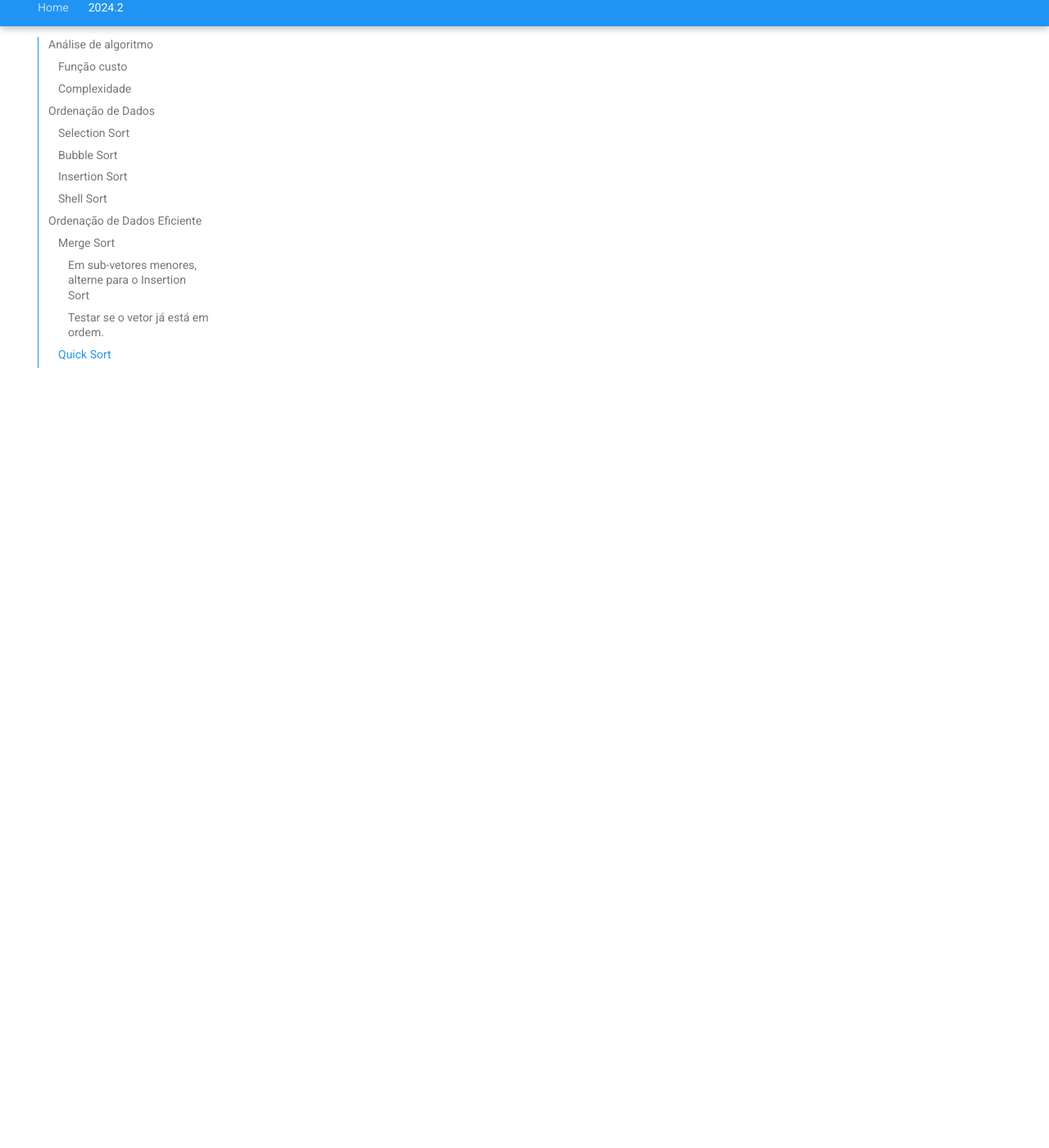
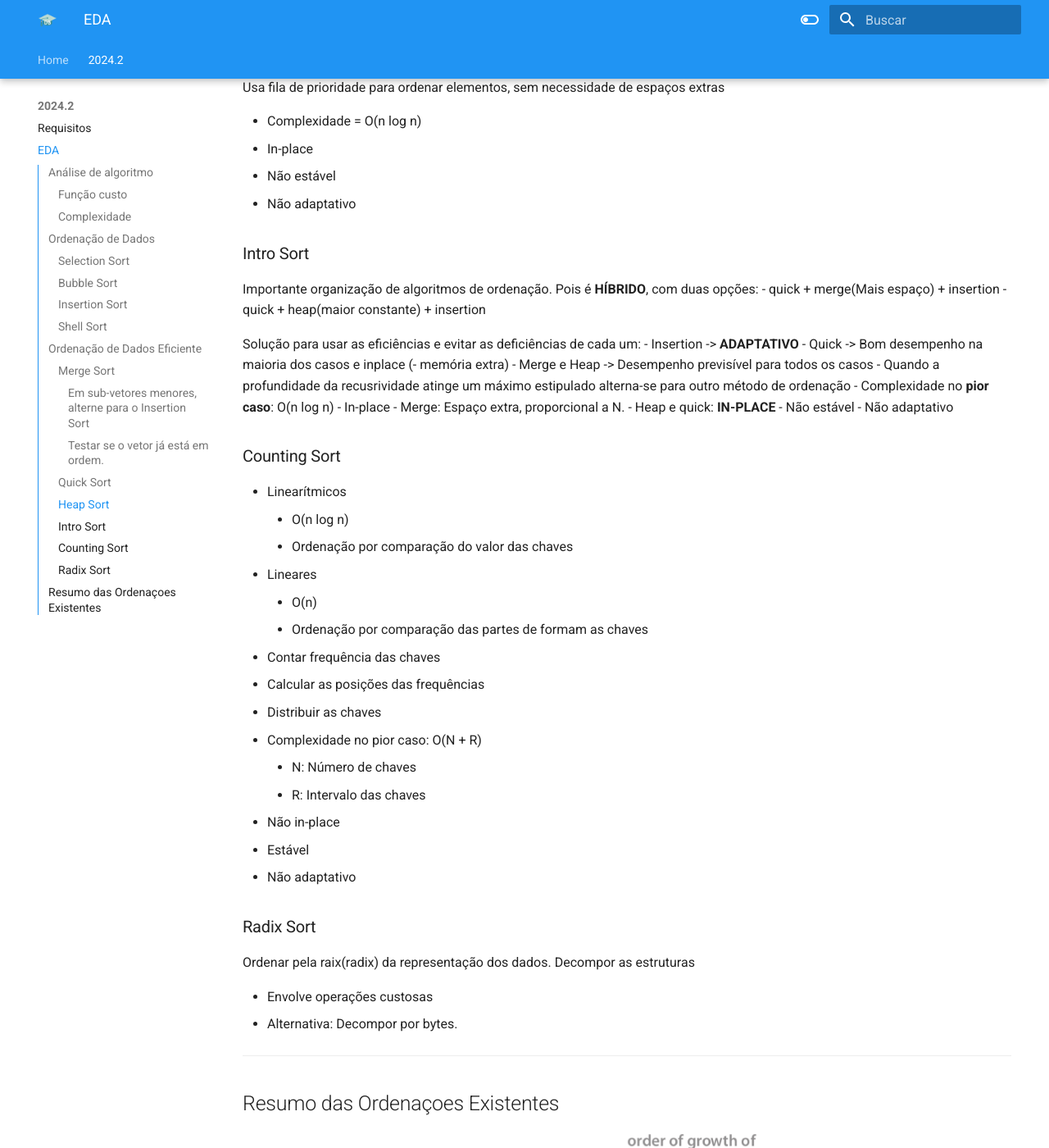
Before and after one commit to Diogo-Barboza/VSFGA, an MkDocs documentation site: the page built from docs/sections/2024.2/EDA.md, in a window 1280 px wide and 1400 px high, scrolled down 3143 px. Shown: the whole window at 82% size. Built offline with MkDocs 1.6.1 and Material for MkDocs 9.7.7, drawn with Linux system fonts in a browser that asks for light colours.

Commit message:
EDA - Revisão

```diff
--- a/docs/sections/2024.2/EDA.md
+++ b/docs/sections/2024.2/EDA.md
@@ -17,6 +17,8 @@ Estudo rápido para prova (coisas que podem cair na minha cabeça)
 - big O.
 - **Exemplo:** Busca sequencial -> O(n), custo cresce no máximo de acordo com crescimento de n.
 - Com o custo de F(n) = 4 * n ^ 2 + 4 * n + 1, **complexidade -> O(n ^ 2).**
+
+---
 
 ## Ordenação de Dados
 Organização otimiza as buscas, mais previsibilidade.
@@ -60,6 +62,8 @@ Inserir cada elemento já na posição correta, com relação aos anteriores. Ca
 - Não estável
 - In-place
 
+---
+
 ## Ordenação de Dados Eficiente
 
 - Linerítmicos
@@ -90,3 +94,64 @@ Um dos mais utilizados, simples, eficiente. Separa os elementos baseado em 1 ele
 - Memória extra -> Proporcional a (Log N).
 - Não estável.
 - Médio -> n log n.
+
+
+### Heap Sort
+
+Usa fila de prioridade para ordenar elementos, sem necessidade de espaços extras
+
+- Complexidade = O(n log n)
+- In-place
+- Não estável
+- Não adaptativo
+
+### Intro Sort
+
+Importante organização de algoritmos de ordenação. Pois é **HÍBRIDO**, com duas opções:
+- quick + merge(Mais espaço) + insertion
+- quick + heap(maior constante) + insertion
+
+Solução para usar as eficiências e evitar as deficiências de cada um:
+- Insertion -> **ADAPTATIVO**
+- Quick -> Bom desempenho na maioria dos casos e inplace (- memória extra)
+- Merge e Heap -> Desempenho previsível para todos os casos
+- Quando a profundidade da recusrividade atinge um máximo estipulado alterna-se para outro método de ordenação
+- Complexidade no **pior caso**: O(n log n)
+- In-place
+    - Merge: Espaço extra, proporcional a N.
+    - Heap e quick: **IN-PLACE**
+- Não estável
+- Não adaptativo
+
+### Counting Sort
+
+- Linearítmicos
+    - O(n log n)
+    - Ordenação por comparação do valor das chaves
+- Lineares
+    - O(n)
+    - Ordenação por comparação das partes de formam as chaves
+
+1. Contar frequência das chaves
+2. Calcular as posições das frequências
+3. Distribuir as chaves
+
+- Complexidade no pior caso: O(N + R)
+    - N: Número de chaves
+    - R: Intervalo das chaves
+- Não in-place
+- Estável
+- Não adaptativo
+
+### Radix Sort
+
+Ordenar pela raix(radix) da representação dos dados. Decompor as estruturas
+
+- Envolve operações custosas
+- Alternativa: Decompor por bytes.
+
+---
+
+## Resumo das Ordenaçoes Existentes
+
+![alt text](../../assets/image.png)
```
Also changed, not shown: docs/assets/image.png (added).
